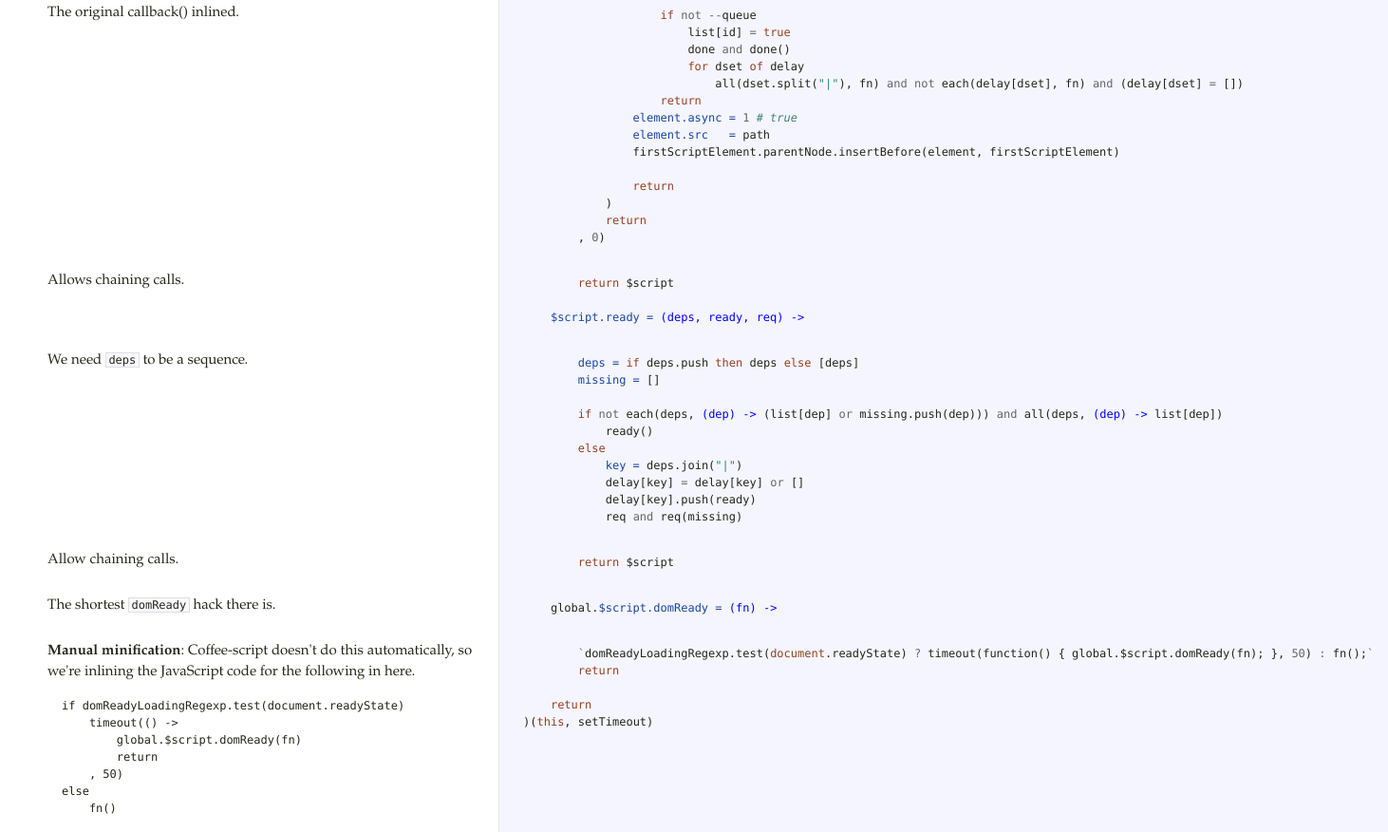
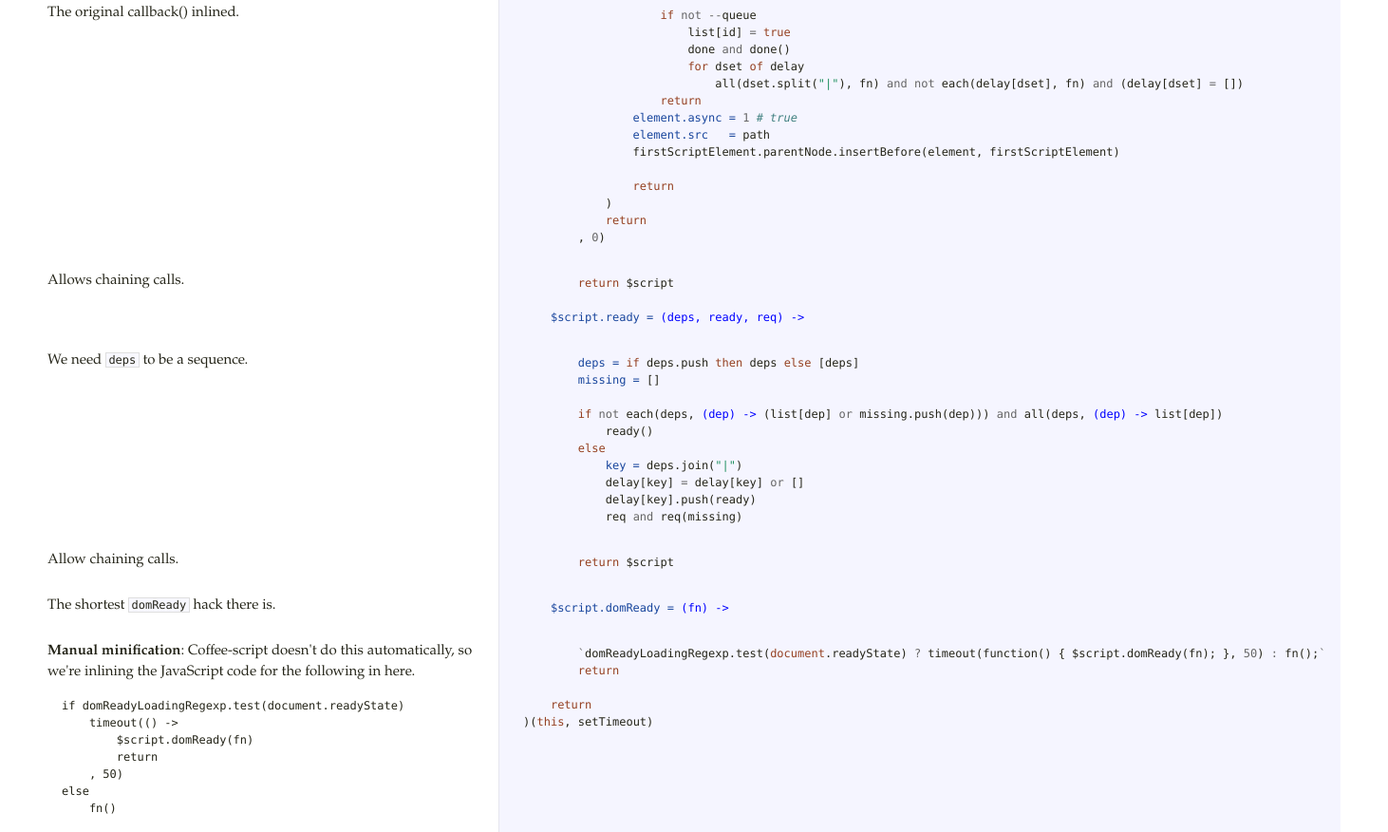
Before and after one commit to ded/script.js, a plain HTML site: page docs/script-coffee.html in a window 1280 px wide. Shown: the part 2484-3360 px from the top of the page at 95% size, 1462 px wide, since content can reach past the window. Drawn offline with Linux system fonts and the light colour scheme.

Commit message:
No need to refer to the global object once init.
Signed-off-by: Yesudeep Mangalapilly <gora.khargosh@gmail.com>

```diff
--- a/docs/script-coffee.html
+++ b/docs/script-coffee.html
@@ -109,18 +109,18 @@ The closure exists to limit the scope of <code>fn</code>.</p>             </td>
             <span class="nv">key = </span><span class="nx">deps</span><span class="p">.</span><span class="nx">join</span><span class="p">(</span><span class="s2">&quot;|&quot;</span><span class="p">)</span>
             <span class="nx">delay</span><span class="p">[</span><span class="nx">key</span><span class="p">]</span> <span class="o">=</span> <span class="nx">delay</span><span class="p">[</span><span class="nx">key</span><span class="p">]</span> <span class="o">or</span> <span class="p">[]</span>
             <span class="nx">delay</span><span class="p">[</span><span class="nx">key</span><span class="p">].</span><span class="nx">push</span><span class="p">(</span><span class="nx">ready</span><span class="p">)</span>
-            <span class="nx">req</span> <span class="o">and</span> <span class="nx">req</span><span class="p">(</span><span class="nx">missing</span><span class="p">)</span></pre></div>             </td>           </tr>                               <tr id="section-18">             <td class="docs">               <div class="pilwrap">                 <a class="pilcrow" href="#section-18">&#182;</a>               </div>               <p>Allow chaining calls.</p>             </td>             <td class="code">               <div class="highlight"><pre>        <span class="k">return</span> <span class="nx">$script</span></pre></div>             </td>           </tr>                               <tr id="section-19">             <td class="docs">               <div class="pilwrap">                 <a class="pilcrow" href="#section-19">&#182;</a>               </div>               <p>The shortest <code>domReady</code> hack there is.</p>             </td>             <td class="code">               <div class="highlight"><pre>    <span class="nx">global</span><span class="p">.</span><span class="nv">$script.domReady = </span><span class="nf">(fn) -&gt;</span></pre></div>             </td>           </tr>                               <tr id="section-20">             <td class="docs">               <div class="pilwrap">                 <a class="pilcrow" href="#section-20">&#182;</a>               </div>               <p><strong>Manual minification</strong>:
+            <span class="nx">req</span> <span class="o">and</span> <span class="nx">req</span><span class="p">(</span><span class="nx">missing</span><span class="p">)</span></pre></div>             </td>           </tr>                               <tr id="section-18">             <td class="docs">               <div class="pilwrap">                 <a class="pilcrow" href="#section-18">&#182;</a>               </div>               <p>Allow chaining calls.</p>             </td>             <td class="code">               <div class="highlight"><pre>        <span class="k">return</span> <span class="nx">$script</span></pre></div>             </td>           </tr>                               <tr id="section-19">             <td class="docs">               <div class="pilwrap">                 <a class="pilcrow" href="#section-19">&#182;</a>               </div>               <p>The shortest <code>domReady</code> hack there is.</p>             </td>             <td class="code">               <div class="highlight"><pre>    <span class="nv">$script.domReady = </span><span class="nf">(fn) -&gt;</span></pre></div>             </td>           </tr>                               <tr id="section-20">             <td class="docs">               <div class="pilwrap">                 <a class="pilcrow" href="#section-20">&#182;</a>               </div>               <p><strong>Manual minification</strong>:
 Coffee-script doesn't do this automatically, so we're inlining the JavaScript
 code for the following in here.</p>
 
 <pre><code>if domReadyLoadingRegexp.test(document.readyState)
     timeout(() -&gt;
-        global.$script.domReady(fn)
+        $script.domReady(fn)
         return
     , 50)
 else
     fn()
-</code></pre>             </td>             <td class="code">               <div class="highlight"><pre>        <span class="o">`</span><span class="nx">domReadyLoadingRegexp</span><span class="p">.</span><span class="nx">test</span><span class="p">(</span><span class="nb">document</span><span class="p">.</span><span class="nx">readyState</span><span class="p">)</span> <span class="o">?</span> <span class="nx">timeout</span><span class="p">(</span><span class="nx">function</span><span class="p">()</span> <span class="p">{</span> <span class="nx">global</span><span class="p">.</span><span class="nx">$script</span><span class="p">.</span><span class="nx">domReady</span><span class="p">(</span><span class="nx">fn</span><span class="p">);</span> <span class="p">},</span> <span class="mi">50</span><span class="p">)</span> <span class="o">:</span> <span class="nx">fn</span><span class="p">();</span><span class="o">`</span>
+</code></pre>             </td>             <td class="code">               <div class="highlight"><pre>        <span class="o">`</span><span class="nx">domReadyLoadingRegexp</span><span class="p">.</span><span class="nx">test</span><span class="p">(</span><span class="nb">document</span><span class="p">.</span><span class="nx">readyState</span><span class="p">)</span> <span class="o">?</span> <span class="nx">timeout</span><span class="p">(</span><span class="nx">function</span><span class="p">()</span> <span class="p">{</span> <span class="nx">$script</span><span class="p">.</span><span class="nx">domReady</span><span class="p">(</span><span class="nx">fn</span><span class="p">);</span> <span class="p">},</span> <span class="mi">50</span><span class="p">)</span> <span class="o">:</span> <span class="nx">fn</span><span class="p">();</span><span class="o">`</span>
         <span class="k">return</span>
 
     <span class="k">return</span>
--- a/src/script-coffee.coffee
+++ b/src/script-coffee.coffee
@@ -166,19 +166,19 @@ License: CC Attribution: http://creativecommons.org/licenses/by/3.0/###
         return $script
 
     # The shortest `domReady` hack there is.
-    global.$script.domReady = (fn) ->
+    $script.domReady = (fn) ->
         # **Manual minification**:
         # Coffee-script doesn't do this automatically, so we're inlining the JavaScript
         # code for the following in here.
         #
         #     if domReadyLoadingRegexp.test(document.readyState)
         #         timeout(() ->
-        #             global.$script.domReady(fn)
+        #             $script.domReady(fn)
         #             return
         #         , 50)
         #     else
         #         fn()
-        `domReadyLoadingRegexp.test(document.readyState) ? timeout(function() { global.$script.domReady(fn); }, 50) : fn();`
+        `domReadyLoadingRegexp.test(document.readyState) ? timeout(function() { $script.domReady(fn); }, 50) : fn();`
         return
 
     return
```
